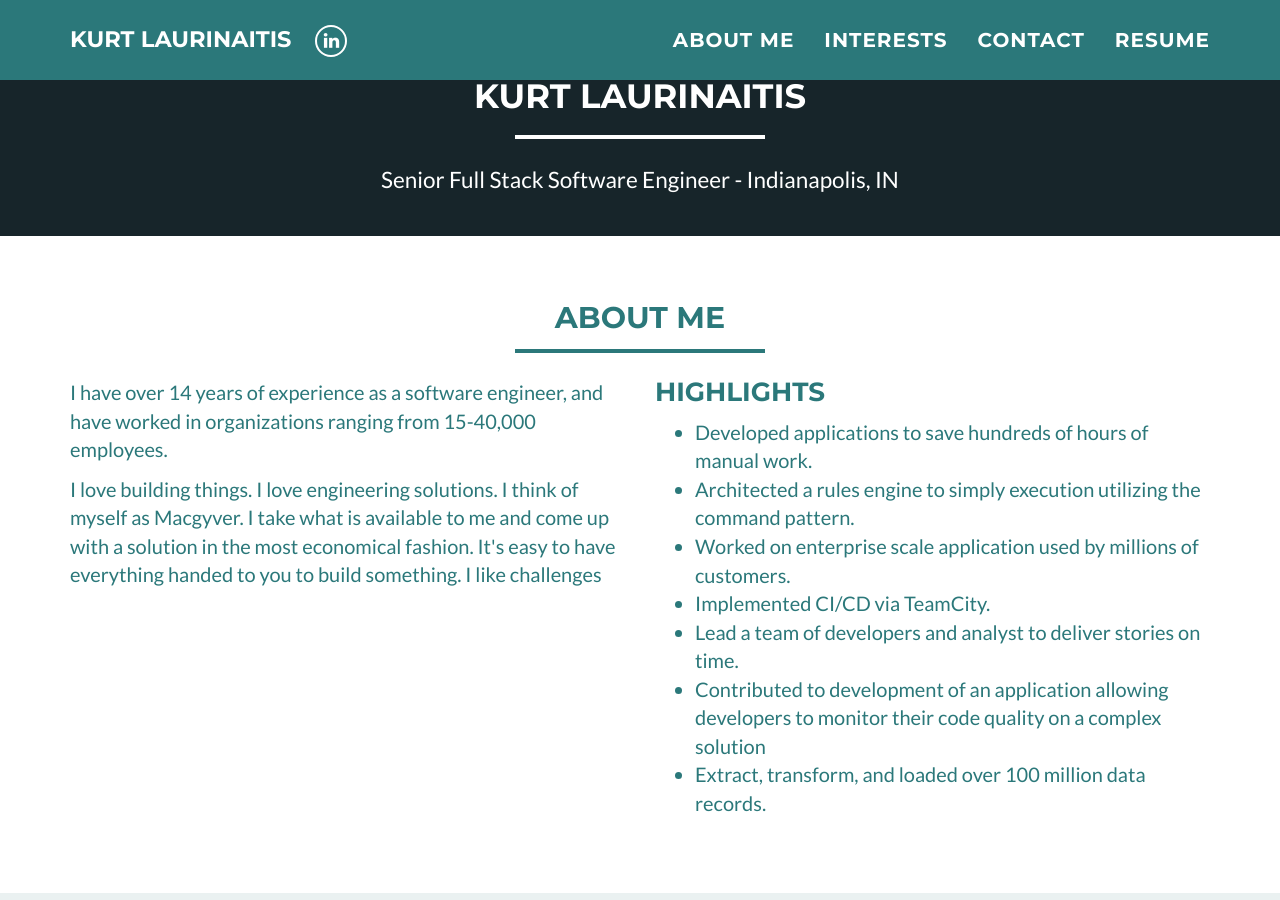
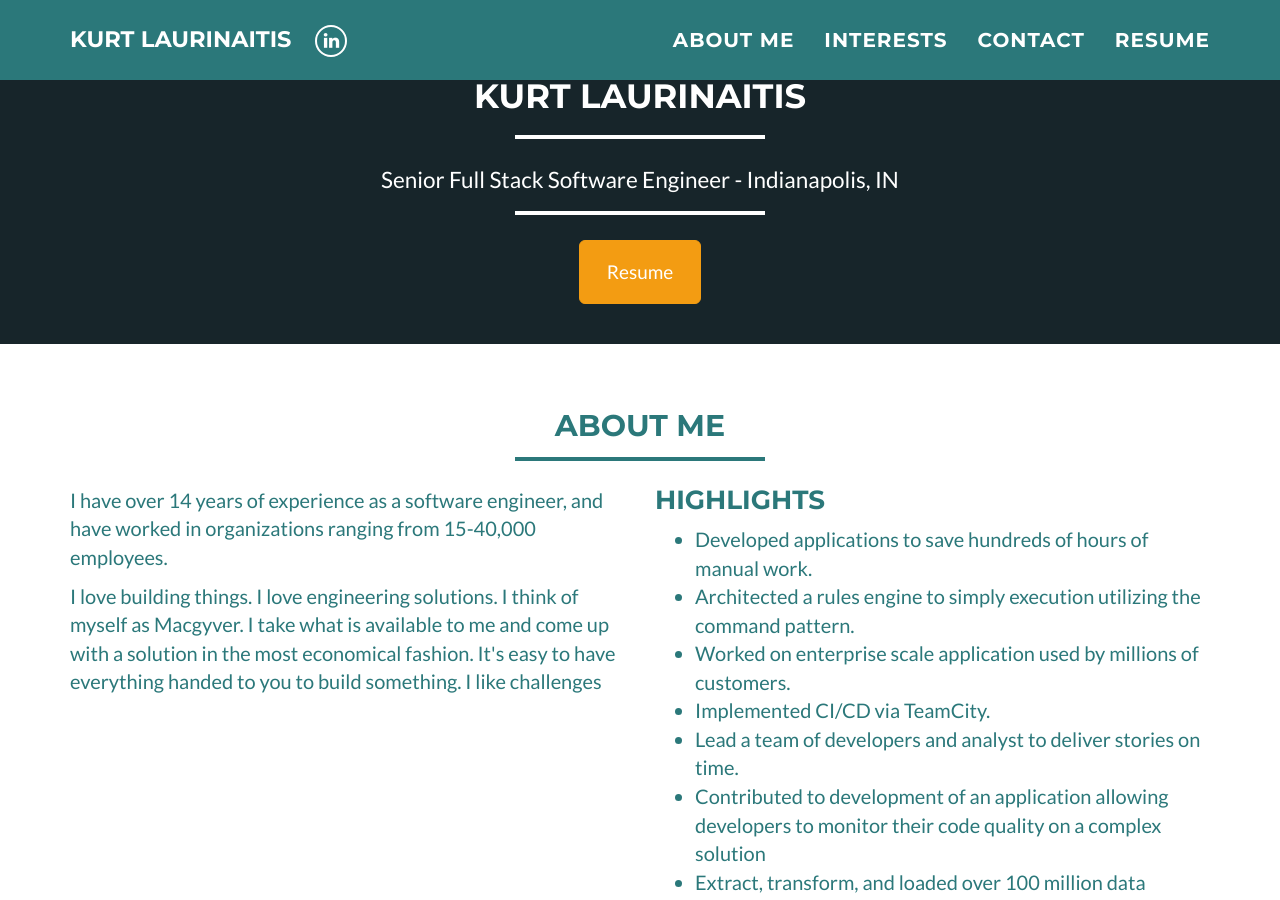
Before and after one commit to kurtl-io/kurtl-io.github.io, a Jekyll site: the page built from index.html, in a window 1280 px wide and 900 px high, scrolled down 338 px. Built offline with Jekyll 4.4.1, drawn with Linux system fonts in a browser that asks for light colours.

Commit message:
added button to default for resume

```diff
--- a/_layouts/default.html
+++ b/_layouts/default.html
@@ -83,6 +83,13 @@
                         <span class="name">{{ site.name }}</span>
                         <hr>
                         <span class="skills">{{ site.skills }}</span>
+			<hr>
+			<span>
+				<form action="https://drive.google.com/file/d/1ac0GuE50q8glF81YaEe5YT5YgdtGuDdz/view?usp=sharing">
+    					<button type="submit" class="btn btn-warning btn-lg">Resume</button>
+				</form>
+
+			</span>
                     </div>
                 </div>
             </div>
```
